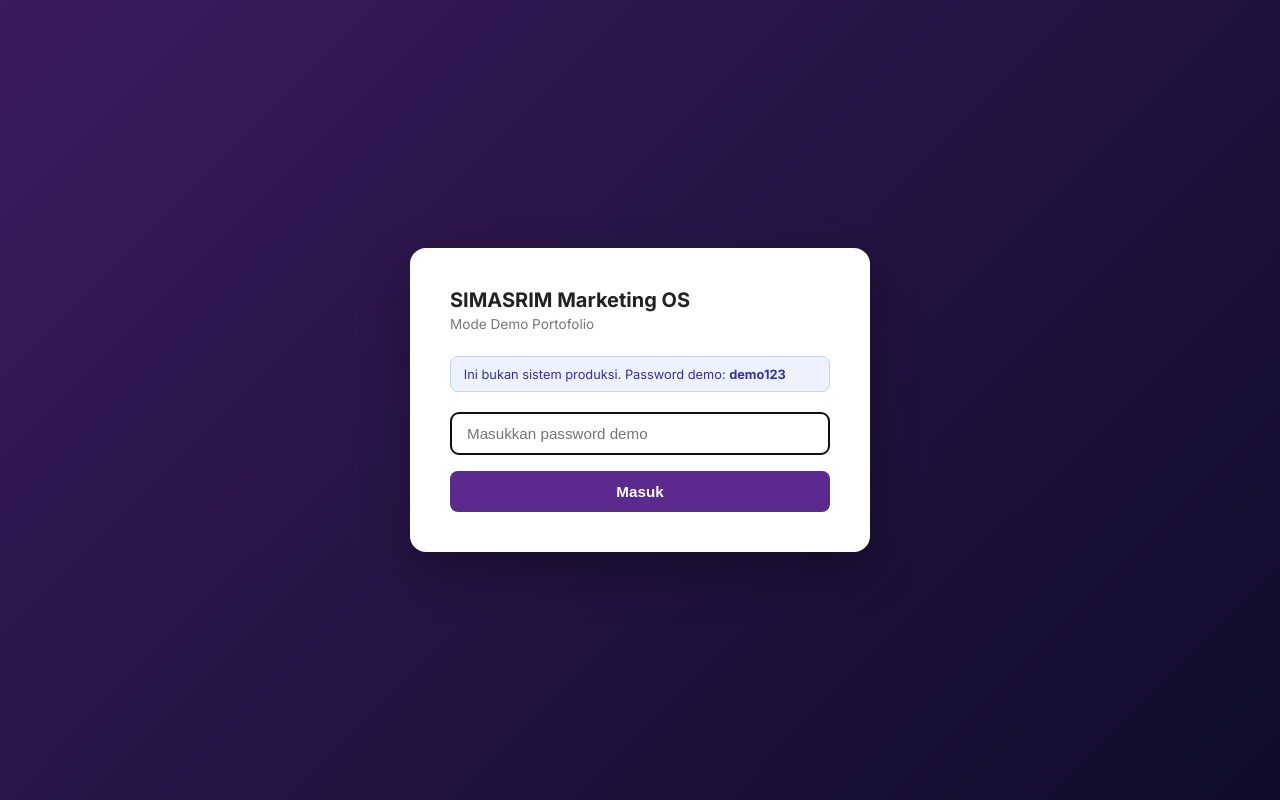
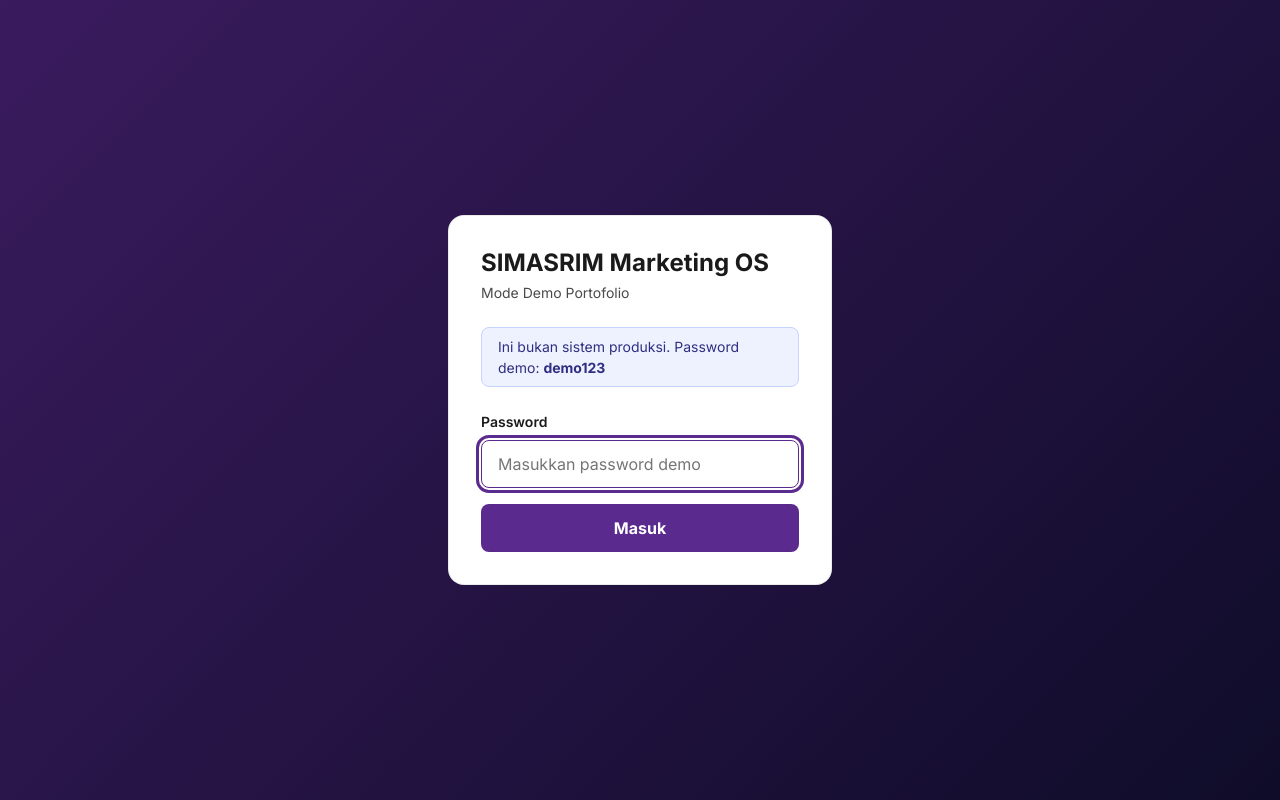
Before and after one commit to mmgufrons/mmgufrons.github.io, a PHP site: page /mkt/login.php in a window 1280 px wide. Run offline with PHP 8.4, Linux system fonts and the light colour scheme.

Commit message:
tampilan: login demo dan SOP MKT dirapikan (kontras, tombol 44px, hover tidak menempel di HP, fokus, kurangi gerak)
Co-Authored-By: Claude Opus 5.5 <noreply@anthropic.com>

```diff
--- a/mkt/login.php
+++ b/mkt/login.php
@@ -34,15 +34,22 @@ if ($_SERVER['REQUEST_METHOD'] === 'POST') {
 <title>Login (Demo) | SIMASRIM Marketing OS</title>
 <link href="https://fonts.googleapis.com/css2?family=Inter:wght@400;600;700&display=swap" rel="stylesheet">
 <style>
-  body { font-family: 'Inter', sans-serif; background: linear-gradient(135deg,#3A1B5E,#0f0c29); min-height: 100vh; display:flex; align-items:center; justify-content:center; margin:0; color:#222; }
-  .card { background:#fff; border-radius: 16px; padding: 2.5rem; width: 100%; max-width: 380px; box-shadow: 0 20px 50px rgba(0,0,0,.3); }
-  h1 { font-size: 1.25rem; margin: 0 0 .25rem; }
-  p.sub { color:#777; font-size:.85rem; margin: 0 0 1.5rem; }
-  .hint { background:#eef2ff; border:1px solid #c7d2fe; color:#3730a3; padding:.6rem .8rem; border-radius:8px; font-size:.8rem; margin-bottom:1.25rem; }
-  input { width:100%; padding: .75rem 1rem; border-radius:8px; border:1px solid #ddd; font-size: .95rem; box-sizing:border-box; margin-bottom:1rem; }
-  button { width:100%; padding:.75rem; border:none; border-radius:8px; background:#5A2A8F; color:#fff; font-weight:700; font-size:.95rem; cursor:pointer; }
-  button:hover { background:#4a2277; }
-  .err { color:#b91c1c; font-size:.85rem; margin-bottom:1rem; }
+  :root{--g-cepat:120ms;--g-normal:200ms;--ease-keluar:cubic-bezier(0.16,1,0.3,1)}
+  *{box-sizing:border-box}
+  body{font-family:"Inter",sans-serif;background:#0f0c29;background:linear-gradient(135deg,#3A1B5E,#0f0c29);min-height:100vh;min-height:100svh;display:flex;align-items:center;justify-content:center;margin:0;padding:16px;color:#1a1a1a;font-size:1rem;line-height:1.5}
+  .card{background:#fff;border-radius:16px;padding:clamp(1.5rem,5vw,2rem);width:100%;max-width:384px;border:1px solid rgba(0,0,0,.08)}
+  h1{font-size:clamp(1.25rem,1.1rem + .6vw,1.5rem);margin:0 0 4px;line-height:1.25}
+  p.sub{color:#4a4a4a;font-size:.875rem;margin:0 0 24px}
+  .hint{background:#eef2ff;border:1px solid #c7d2fe;color:#312e81;padding:8px 16px;border-radius:8px;font-size:.875rem;margin-bottom:24px}
+  label{display:block;font-size:.875rem;font-weight:600;margin-bottom:8px}
+  input{width:100%;min-height:48px;padding:8px 16px;border-radius:8px;border:1px solid #767676;font-size:1rem;margin-bottom:16px;font-family:inherit}
+  input:focus-visible{outline:3px solid #5A2A8F;outline-offset:2px;border-color:#5A2A8F}
+  button{width:100%;min-height:48px;padding:8px 16px;border:none;border-radius:8px;background:#5A2A8F;color:#fff;font-weight:700;font-size:1rem;font-family:inherit;cursor:pointer;transition:transform var(--g-cepat) var(--ease-keluar),background-color var(--g-normal) var(--ease-keluar)}
+  button:active{transform:scale(.97)}
+  button:focus-visible{outline:3px solid #312e81;outline-offset:2px}
+  @media (hover:hover) and (pointer:fine){button:hover{background:#4a2277}}
+  .err{color:#991b1b;background:#fef2f2;border:1px solid #fecaca;padding:8px 16px;border-radius:8px;font-size:.875rem;margin-bottom:16px}
+  @media (prefers-reduced-motion:reduce){button{transition:none}button:active{transform:none}}
 </style>
 </head>
 <body>
@@ -50,9 +57,10 @@ if ($_SERVER['REQUEST_METHOD'] === 'POST') {
     <h1>SIMASRIM Marketing OS</h1>
     <p class="sub">Mode Demo Portofolio</p>
     <div class="hint">Ini bukan sistem produksi. Password demo: <b>demo123</b></div>
-    <?php if ($error): ?><div class="err"><?= htmlspecialchars($error) ?></div><?php endif; ?>
+    <?php if ($error): ?><div class="err" role="alert"><?= htmlspecialchars($error) ?></div><?php endif; ?>
     <form method="POST">
-      <input type="password" name="password" placeholder="Masukkan password demo" autofocus required>
+      <label for="pw">Password</label>
+      <input type="password" id="pw" name="password" autocomplete="current-password" placeholder="Masukkan password demo" autofocus required>
       <button type="submit">Masuk</button>
     </form>
   </div>
```
Also changed, not shown: mkt/sop/blueprint.php (+8 -5 lines), mkt/sop/klaim_logbook.php (+14 -18 lines), mkt/sop/looker_cs.php (+10 -12 lines).
